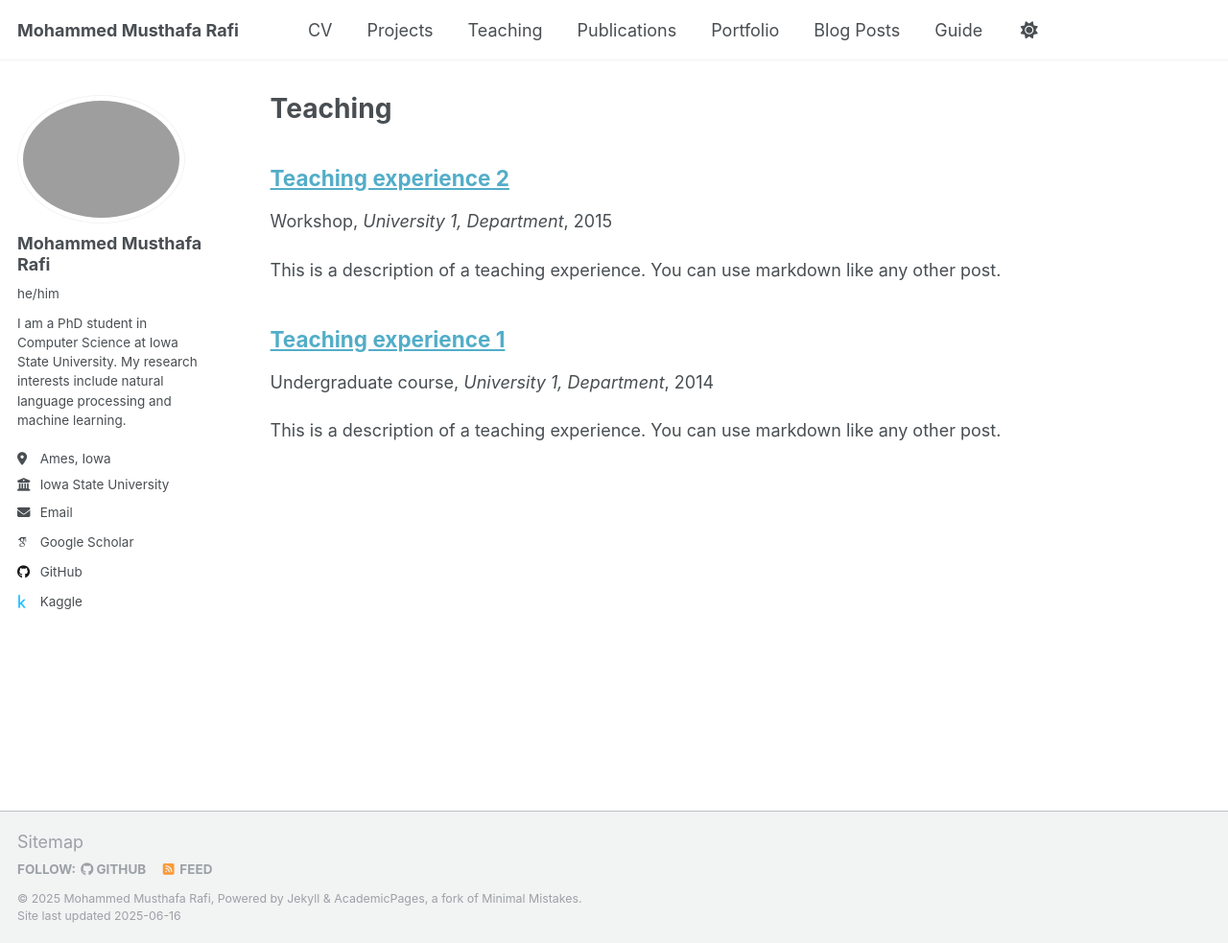
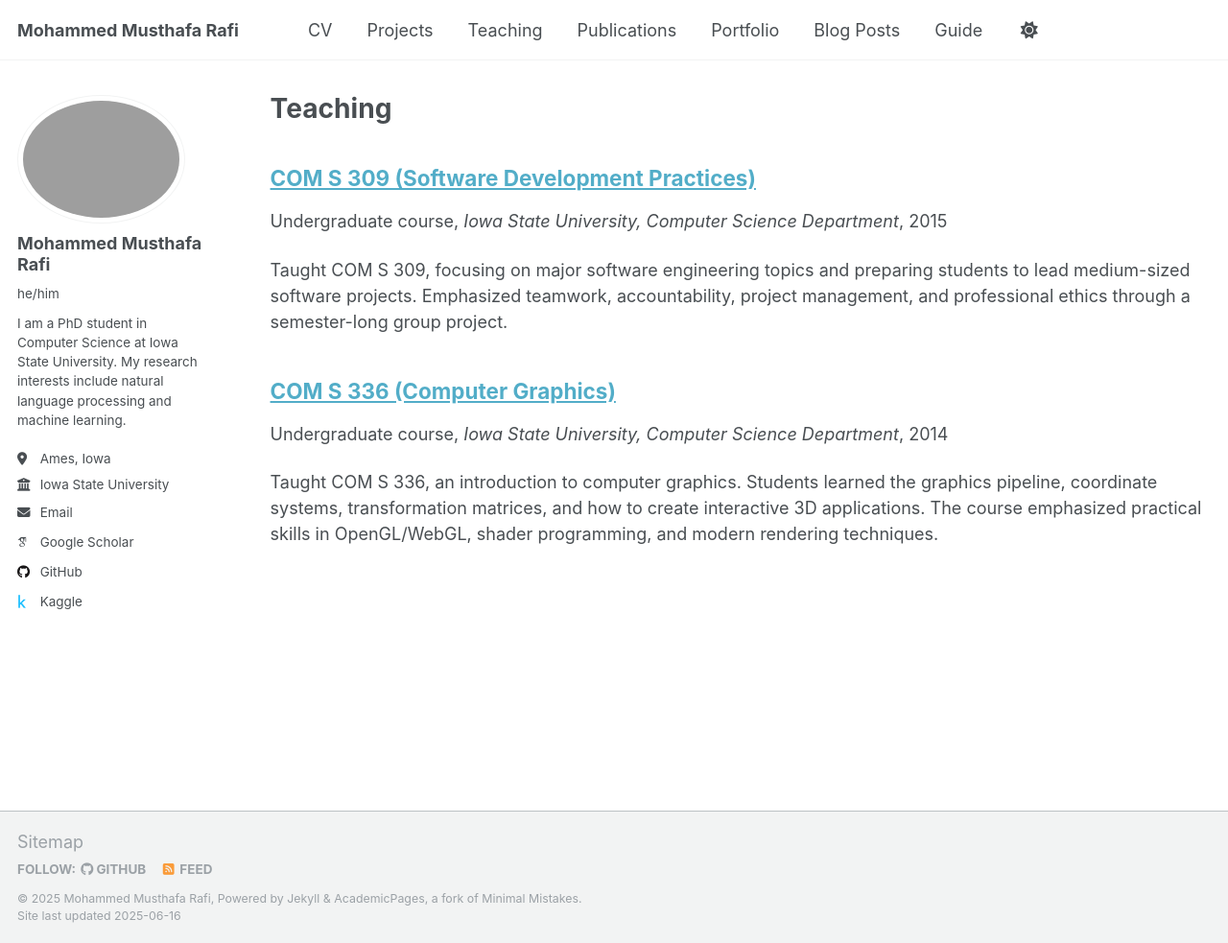
Before and after one commit to itsMustafamr/itsmustafamr.github.io, a Jekyll site: the page built from _pages/teaching.html, in a window 1280 px wide and 983 px high. Shown: the whole window at 96% size. Built offline with Jekyll 4.4.1, drawn with Linux system fonts in a browser that asks for light colours; some web fonts are replaced.

Commit message:
added 2 teaching experiences

```diff
--- a/_teaching/2014-spring-teaching-1.md
+++ b/_teaching/2014-spring-teaching-1.md
@@ -1,20 +1,21 @@
 ---
-title: "Teaching experience 1"
+title: "COM S 336 (Computer Graphics)"
 collection: teaching
 type: "Undergraduate course"
-permalink: /teaching/2014-spring-teaching-1
-venue: "University 1, Department"
+permalink: /teaching/2014-spring-coms336
+venue: "Iowa State University, Computer Science Department"
 date: 2014-01-01
-location: "City, Country"
+location: "Ames, Iowa, USA"
 ---
 
-This is a description of a teaching experience. You can use markdown like any other post.
+Taught COM S 336, an introduction to computer graphics. Students learned the graphics pipeline, coordinate systems, transformation matrices, and how to create interactive 3D applications. The course emphasized practical skills in OpenGL/WebGL, shader programming, and modern rendering techniques.
 
-Heading 1
-======
-
-Heading 2
-======
-
-Heading 3
-======
+**Key topics/goals:**
+- Graphics pipeline, vertex & fragment shaders
+- 3D transformations & matrices
+- Scene hierarchy & interactive graphics
+- Phong lighting model
+- Shader programming (lighting, textures, bump mapping)
+- Offscreen buffers & shadow mapping
+- Procedural noise & effects
+- Contemporary graphics techniques
--- a/_teaching/2015-spring-teaching-2.md
+++ b/_teaching/2015-spring-teaching-2.md
@@ -1,20 +1,21 @@
 ---
-title: "Teaching experience 2"
+title: "COM S 309 (Software Development Practices)"
 collection: teaching
-type: "Workshop"
-permalink: /teaching/2015-spring-teaching-1
-venue: "University 1, Department"
+type: "Undergraduate course"
+permalink: /teaching/2015-spring-coms309
+venue: "Iowa State University, Computer Science Department"
 date: 2015-01-01
-location: "City, Country"
+location: "Ames, Iowa, USA"
 ---
 
-This is a description of a teaching experience. You can use markdown like any other post.
+Taught COM S 309, focusing on major software engineering topics and preparing students to lead medium-sized software projects. Emphasized teamwork, accountability, project management, and professional ethics through a semester-long group project.
 
-Heading 1
-======
-
-Heading 2
-======
-
-Heading 3
-======
+**Key topics/goals:**
+- Software development lifecycle: requirements, design, implementation
+- Project management: process models, planning, scheduling, risk management
+- Software artifacts and documentation
+- Configuration management & source control
+- Testing, reviews, and quality assurance
+- Legal and ethical principles in computing
+- Information management, relational & object-oriented models
+- Networking basics: DNS, IP, HTTP, client/server APIs
```
